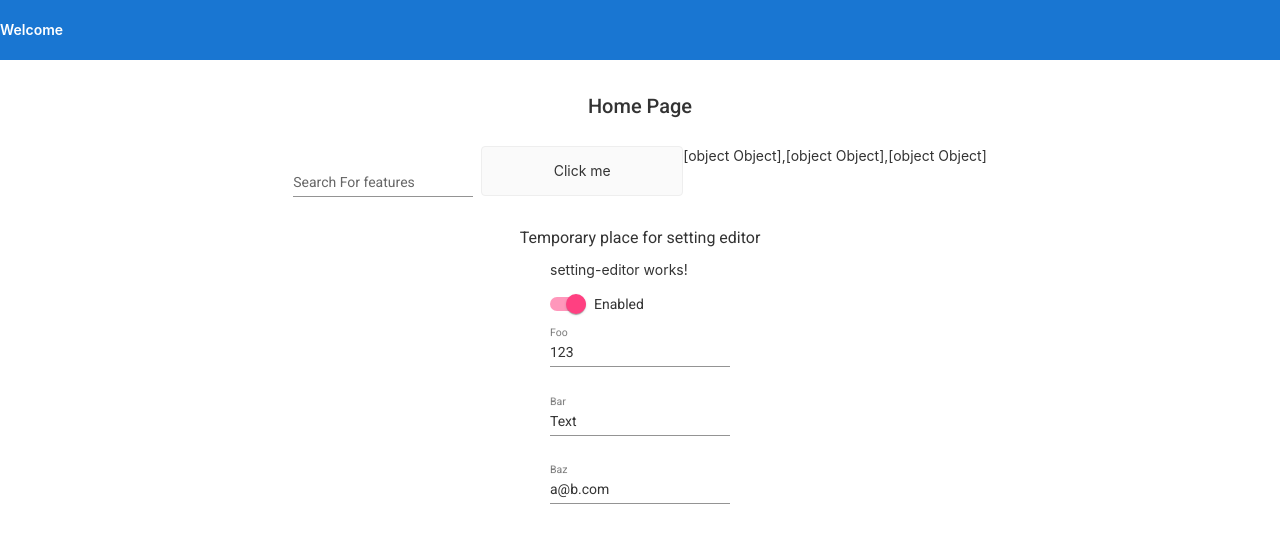
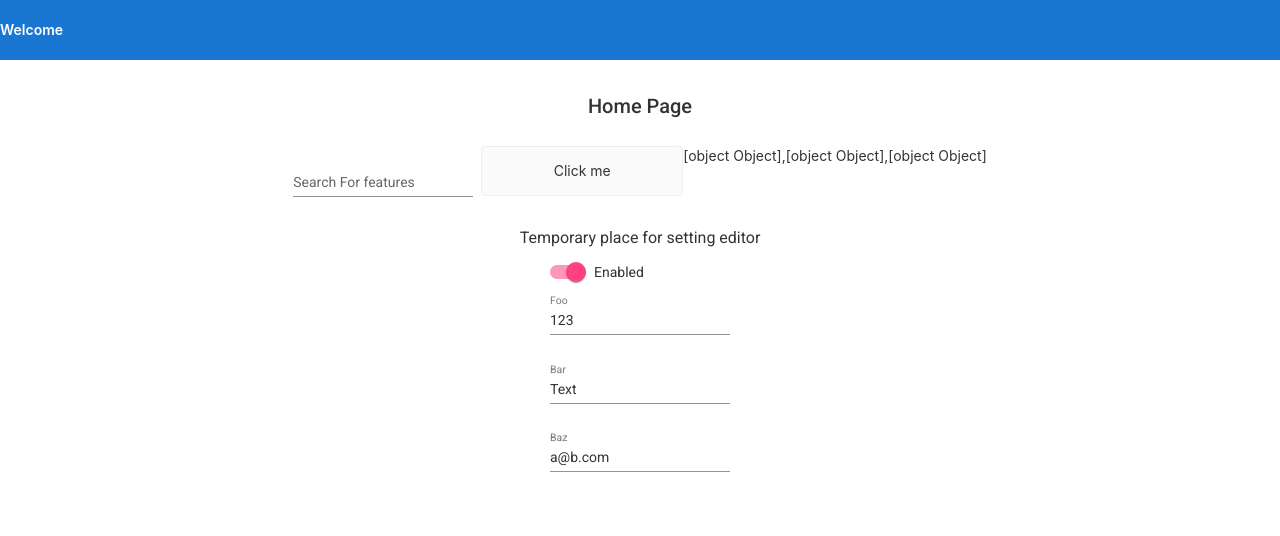
Before and after one commit to NWMSOEConfig/insight, an Angular app in the folder insight-app/: page / in a window 1280 px wide. Shown: the top 536 px of the page. Built offline with nearby package versions, Linux system fonts and the light colour scheme.

Commit message:
Remove default component message

```diff
--- a/insight-app/src/app/setting-editor/setting-editor.component.html
+++ b/insight-app/src/app/setting-editor/setting-editor.component.html
@@ -1,5 +1,3 @@
-<p>setting-editor works!</p>
-
 <form>
   <app-parameter [parameterId]="0"></app-parameter>
   <app-parameter [parameterId]="1"></app-parameter>
```
